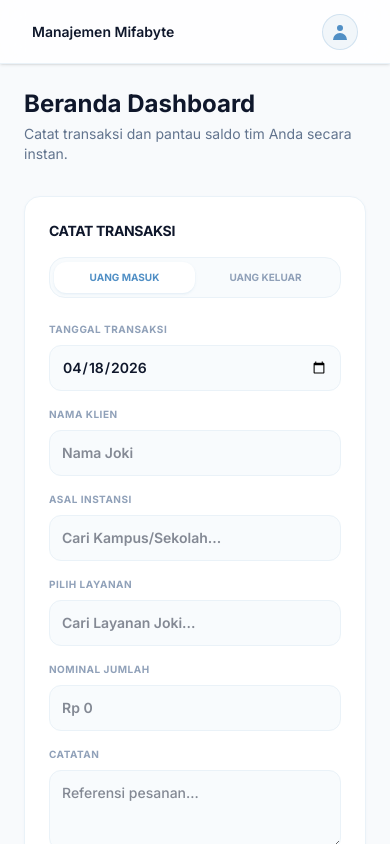
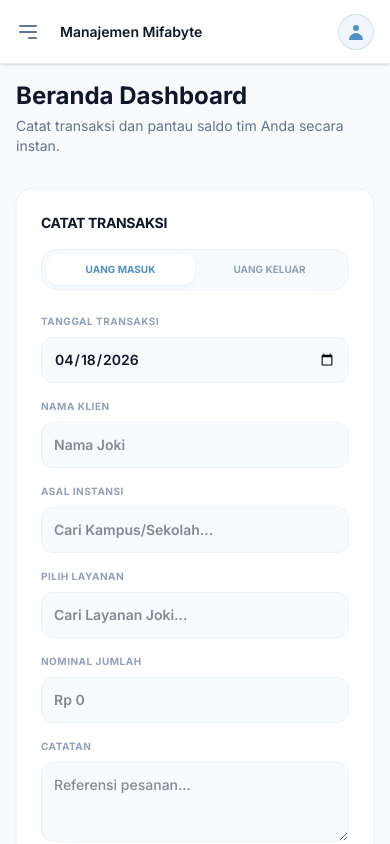
Before and after one commit to MakdumIbrohim/mifabye-finance, a Next.js app: page /dashboard in a window 390 px wide. Shown: the top 844 px of the page. Built offline with nearby package versions, Linux system fonts and the light colour scheme.

Commit message:
feat: implement mobile-responsive sidebar with toggle functionality

```diff
--- a/app/(dashboard)/layout.tsx
+++ b/app/(dashboard)/layout.tsx
@@ -1,3 +1,6 @@
+"use client";
+
+import { useState } from "react";
 import Sidebar from "@/components/Sidebar";
 import Header from "@/components/Header";
 
@@ -6,12 +9,15 @@ export default function DashboardLayout({
 }: {
   children: React.ReactNode;
 }) {
+  const [isMobileMenuOpen, setIsMobileMenuOpen] = useState(false);
+
   return (
     <div className="flex min-h-screen bg-dark-bg">
-      <Sidebar />
+      <Sidebar isOpen={isMobileMenuOpen} onClose={() => setIsMobileMenuOpen(false)} />
+
       <div className="flex-1 md:ml-64 flex flex-col">
-        <Header />
-        <main className="flex-1 p-6 md:p-8">
+        <Header onOpenMenu={() => setIsMobileMenuOpen(true)} />
+        <main className="flex-1 p-4 md:p-8">
           <div className="max-w-7xl mx-auto">
             {children}
           </div>
--- a/components/Header.tsx
+++ b/components/Header.tsx
@@ -1,8 +1,21 @@
-export default function Header() {
+interface HeaderProps {
+  onOpenMenu: () => void;
+}
+
+export default function Header({ onOpenMenu }: HeaderProps) {
   return (
-    <header className="h-16 bg-white/80 backdrop-blur-md border-b border-border-light flex items-center justify-between px-8 sticky top-0 z-10 shadow-sm">
-      <div>
-        <h2 className="text-sm font-semibold text-slate-900">Manajemen Mifabyte</h2>
+    <header className="h-16 bg-white/80 backdrop-blur-md border-b border-border-light flex items-center justify-between px-4 md:px-8 sticky top-0 z-10 shadow-sm">
+      <div className="flex items-center gap-3">
+        {/* Hamburger Menu - Mobile Only */}
+        <button
+          onClick={onOpenMenu}
+          className="p-2 -ml-2 text-slate-500 md:hidden hover:bg-slate-100 rounded-lg transition-colors"
+        >
+          <svg className="w-6 h-6" fill="none" stroke="currentColor" viewBox="0 0 24 24">
+            <path strokeLinecap="round" strokeLinejoin="round" strokeWidth={2} d="M4 6h16M4 12h16m-7 6h7" />
+          </svg>
+        </button>
+        <h2 className="text-sm font-semibold text-slate-900 truncate">Manajemen Mifabyte</h2>
       </div>
 
       <div className="flex items-center gap-4">
--- a/components/Sidebar.tsx
+++ b/components/Sidebar.tsx
@@ -2,6 +2,11 @@
 
 import Link from "next/link";
 import { usePathname } from "next/navigation";
+
+interface SidebarProps {
+  isOpen?: boolean;
+  onClose?: () => void;
+}
 
 const navItems = [
   {
@@ -33,16 +38,24 @@ const navItems = [
   },
 ];
 
-export default function Sidebar() {
+export default function Sidebar({ isOpen, onClose }: SidebarProps) {
   const pathname = usePathname();
 
-  return (
-    <div className="w-64 h-screen bg-white border-r border-border-light fixed left-0 top-0 hidden md:flex flex-col p-6 shadow-sm">
-      <div className="flex items-center gap-3 mb-10 px-2">
-        <div className="w-10 h-10 rounded-xl bg-primary flex items-center justify-center shadow-lg shadow-primary/20">
-          <span className="text-white font-bold text-xl font-mono">M</span>
+  const sidebarContent = (
+    <div className="h-full flex flex-col p-6">
+      <div className="flex items-center justify-between mb-10 px-2">
+        <div className="flex items-center gap-3">
+          <div className="w-10 h-10 rounded-xl bg-primary flex items-center justify-center shadow-lg shadow-primary/20">
+            <span className="text-white font-bold text-xl font-mono">M</span>
+          </div>
+          <h1 className="text-xl font-bold tracking-tight text-slate-900">Mifabyte<span className="text-primary">.id</span></h1>
         </div>
-        <h1 className="text-xl font-bold tracking-tight text-slate-900">Mifabyte<span className="text-primary">.id</span></h1>
+        {/* Close button for mobile */}
+        <button onClick={onClose} className="md:hidden p-2 text-slate-400 hover:text-slate-600 transition-colors">
+          <svg className="w-6 h-6" fill="none" stroke="currentColor" viewBox="0 0 24 24">
+            <path strokeLinecap="round" strokeLinejoin="round" strokeWidth={2} d="M6 18L18 6M6 6l12 12" />
+          </svg>
+        </button>
       </div>
 
       <nav className="space-y-1 flex-1">
@@ -52,6 +65,7 @@ export default function Sidebar() {
             <Link
               key={item.href}
               href={item.href}
+              onClick={onClose}
               className={`nav-link ${isActive ? "active" : ""}`}
             >
               <div className={`${isActive ? "text-primary" : "text-slate-400"}`}>
@@ -64,7 +78,7 @@ export default function Sidebar() {
       </nav>
 
       <div className="pt-6 border-t border-border-light mt-auto">
-        <Link href="/login" className="nav-link hover:bg-red-50 hover:text-red-500 group">
+        <Link href="/login" onClick={onClose} className="nav-link hover:bg-red-50 hover:text-red-500 group">
           <svg className="w-5 h-5 text-slate-400 group-hover:text-red-400" fill="none" stroke="currentColor" viewBox="0 0 24 24">
             <path strokeLinecap="round" strokeLinejoin="round" strokeWidth={2} d="M11 16l-4-4m0 0l4-4m-4 4h14m-5 4v1a3 3 0 01-3 3H6a3 3 0 01-3-3V7a3 3 0 013-3h4a3 3 0 013 3v1" />
           </svg>
@@ -73,4 +87,35 @@ export default function Sidebar() {
       </div>
     </div>
   );
+
+  return (
+    <>
+      {/* Desktop Sidebar */}
+      <div className="w-64 h-screen bg-white border-r border-border-light fixed left-0 top-0 hidden md:flex flex-col shadow-sm">
+        {sidebarContent}
+      </div>
+
+      {/* Mobile Drawer */}
+      <div
+        className={`fixed inset-0 z-50 md:hidden transition-opacity duration-300 ${
+          isOpen ? "opacity-100 pointer-events-auto" : "opacity-0 pointer-events-none"
+        }`}
+      >
+        {/* Backdrop */}
+        <div
+          className="absolute inset-0 bg-slate-900/40 backdrop-blur-sm"
+          onClick={onClose}
+        />
+
+        {/* Content */}
+        <div
+          className={`absolute left-0 top-0 bottom-0 w-72 bg-white shadow-2xl transition-transform duration-300 ease-in-out ${
+            isOpen ? "translate-x-0" : "-translate-x-full"
+          }`}
+        >
+          {sidebarContent}
+        </div>
+      </div>
+    </>
+  );
 }
```
